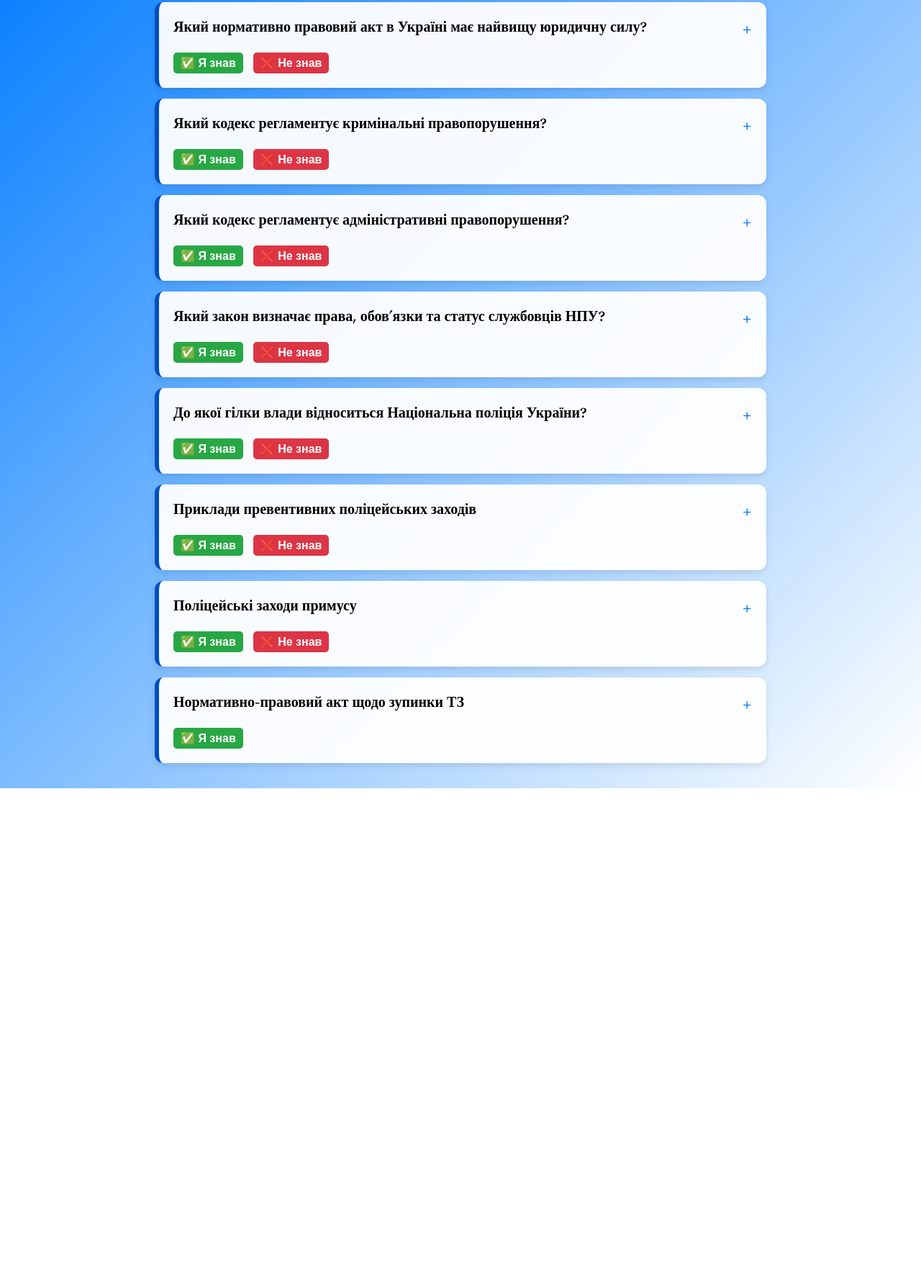
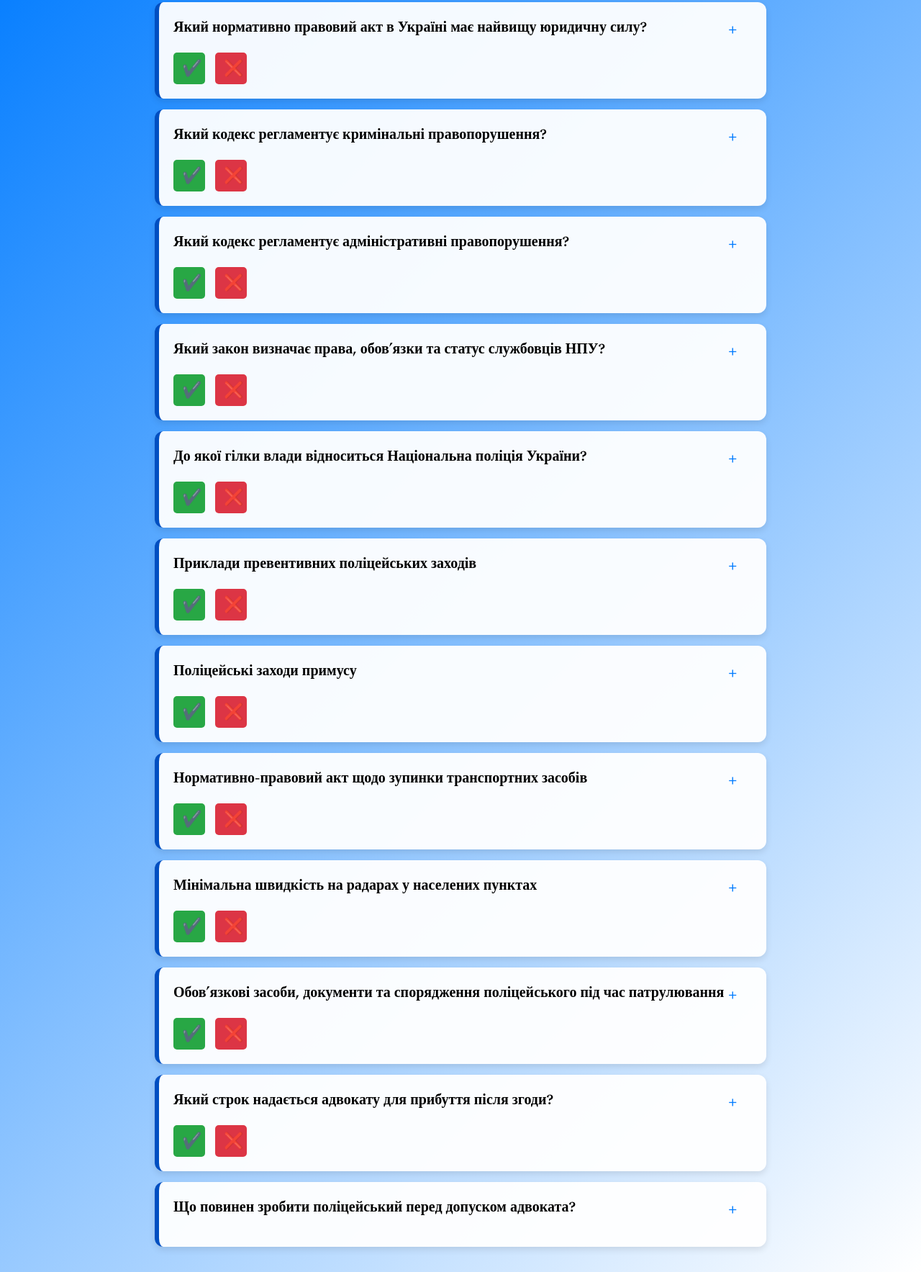
Before and after one commit to UkraineGta05/sbu, a plain HTML site: page index.html in a window 1280 px wide. Shown: the part 117-1884 px from the top of the page at 72% size. Before the commit the page ends 1212 px from the top, so only its background shows below. Drawn offline with nearby package versions, Linux system fonts and the light colour scheme.

Commit message:
Update index.html

```diff
--- a/index.html
+++ b/index.html
@@ -1,10 +1,10 @@
 <!DOCTYPE html>
 <html lang="uk">
 <head>
-  <meta charset="UTF-8">
+  <meta charset="UTF-8" />
   <title>Прокурорська перевірка НПУ</title>
-  <meta name="viewport" content="width=device-width, initial-scale=1.0">
-  <link href="https://fonts.googleapis.com/css2?family=Spectral:wght@700&display=swap" rel="stylesheet">
+  <meta name="viewport" content="width=device-width, initial-scale=1" />
+  <link href="https://fonts.googleapis.com/css2?family=Spectral:wght@700&display=swap" rel="stylesheet" />
   <style>
     body {
       font-family: 'Spectral', serif;
@@ -17,8 +17,8 @@
 
     h1 {
       text-align: center;
-      color: #ffffff;
-      text-shadow: 1px 1px 3px rgba(0,0,0,0.3);
+      color: #fff;
+      text-shadow: 1px 1px 3px rgba(0, 0, 0, 0.3);
       margin-bottom: 30px;
     }
 
@@ -33,7 +33,6 @@
       margin-bottom: 15px;
       padding: 20px;
       box-shadow: 0 4px 10px rgba(0, 0, 0, 0.1);
-      transition: 0.3s ease;
       border-left: 6px solid #004fc1;
       position: relative;
     }
@@ -41,6 +40,8 @@
     .question {
       font-size: 20px;
       cursor: pointer;
+      position: relative;
+      user-select: none;
     }
 
     .question::after {
@@ -67,7 +68,7 @@
     }
 
     .qa.active .answer {
-      max-height: 400px;
+      max-height: 500px;
     }
 
     .buttons {
@@ -75,13 +76,18 @@
     }
 
     .btn {
-      padding: 5px 10px;
-      font-size: 16px;
+      padding: 6px 12px;
+      font-size: 22px;
       margin-right: 10px;
       cursor: pointer;
       border-radius: 5px;
       border: none;
       font-weight: bold;
+      width: 44px;
+      height: 44px;
+      line-height: 1;
+      user-select: none;
+      transition: background-color 0.3s ease;
     }
 
     .btn.correct {
@@ -89,9 +95,17 @@
       color: white;
     }
 
+    .btn.correct.selected {
+      box-shadow: 0 0 8px 2px #28a745cc;
+    }
+
     .btn.incorrect {
       background-color: #dc3545;
       color: white;
+    }
+
+    .btn.incorrect.selected {
+      box-shadow: 0 0 8px 2px #dc3545cc;
     }
 
     .indicator {
@@ -101,14 +115,6 @@
       font-size: 22px;
     }
 
-    .correct-icon {
-      color: green;
-    }
-
-    .incorrect-icon {
-      color: red;
-    }
-
     #score {
       text-align: center;
       margin-top: 30px;
@@ -116,99 +122,124 @@
       color: white;
       text-shadow: 1px 1px 3px black;
     }
+
+    @media (max-width: 600px) {
+      .question {
+        font-size: 18px;
+      }
+
+      .answer {
+        font-size: 16px;
+      }
+    }
   </style>
 </head>
 <body>
-
   <h1>Питання для перевірки Національної Поліції України</h1>
-
   <div class="container" id="quiz-container">
 
-    <!-- ⚠️ 15 питань нижче. Всі мають унікальний index -->
-
-    <!-- Приклад -->
-    <!-- index = 0 -->
+    <!-- Вопросы -->
     <div class="qa">
-      <div class="indicator" id="indicator-0"></div>
       <div class="question" onclick="toggleAnswer(this)">Який нормативно правовий акт в Україні має найвищу юридичну силу?</div>
       <div class="answer">Конституція України</div>
       <div class="buttons">
-        <button class="btn correct" onclick="markAnswer(0, true)">✅ Я знав</button>
-        <button class="btn incorrect" onclick="markAnswer(0, false)">❌ Не знав</button>
+        <button class="btn correct" onclick="markAnswer(event, 0, true)">✔️</button>
+        <button class="btn incorrect" onclick="markAnswer(event, 0, false)">❌</button>
       </div>
     </div>
 
-    <!-- index = 1 -->
     <div class="qa">
-      <div class="indicator" id="indicator-1"></div>
       <div class="question" onclick="toggleAnswer(this)">Який кодекс регламентує кримінальні правопорушення?</div>
       <div class="answer">Кримінальний Кодекс України</div>
       <div class="buttons">
-        <button class="btn correct" onclick="markAnswer(1, true)">✅ Я знав</button>
-        <button class="btn incorrect" onclick="markAnswer(1, false)">❌ Не знав</button>
+        <button class="btn correct" onclick="markAnswer(event, 1, true)">✔️</button>
+        <button class="btn incorrect" onclick="markAnswer(event, 1, false)">❌</button>
       </div>
     </div>
 
-    <!-- index = 2 -->
     <div class="qa">
-      <div class="indicator" id="indicator-2"></div>
       <div class="question" onclick="toggleAnswer(this)">Який кодекс регламентує адміністративні правопорушення?</div>
       <div class="answer">Кодекс про Адміністративні Правопорушення</div>
       <div class="buttons">
-        <button class="btn correct" onclick="markAnswer(2, true)">✅ Я знав</button>
-        <button class="btn incorrect" onclick="markAnswer(2, false)">❌ Не знав</button>
+        <button class="btn correct" onclick="markAnswer(event, 2, true)">✔️</button>
+        <button class="btn incorrect" onclick="markAnswer(event, 2, false)">❌</button>
       </div>
     </div>
 
-    <!-- index = 3 -->
     <div class="qa">
-      <div class="indicator" id="indicator-3"></div>
       <div class="question" onclick="toggleAnswer(this)">Який закон визначає права, обов’язки та статус службовців НПУ?</div>
       <div class="answer">Закон України "Про Національну поліцію"</div>
       <div class="buttons">
-        <button class="btn correct" onclick="markAnswer(3, true)">✅ Я знав</button>
-        <button class="btn incorrect" onclick="markAnswer(3, false)">❌ Не знав</button>
+        <button class="btn correct" onclick="markAnswer(event, 3, true)">✔️</button>
+        <button class="btn incorrect" onclick="markAnswer(event, 3, false)">❌</button>
       </div>
     </div>
 
-    <!-- index = 4 -->
     <div class="qa">
-      <div class="indicator" id="indicator-4"></div>
       <div class="question" onclick="toggleAnswer(this)">До якої гілки влади відноситься Національна поліція України?</div>
       <div class="answer">Виконавча</div>
       <div class="buttons">
-        <button class="btn correct" onclick="markAnswer(4, true)">✅ Я знав</button>
-        <button class="btn incorrect" onclick="markAnswer(4, false)">❌ Не знав</button>
+        <button class="btn correct" onclick="markAnswer(event, 4, true)">✔️</button>
+        <button class="btn incorrect" onclick="markAnswer(event, 4, false)">❌</button>
       </div>
     </div>
 
-    <!-- index = 5 -->
     <div class="qa">
-      <div class="indicator" id="indicator-5"></div>
       <div class="question" onclick="toggleAnswer(this)">Приклади превентивних поліцейських заходів</div>
-      <div class="answer">1. Перевірка документів<br>2. Опитування<br>3. Поверхнева перевірка<br>4. Зупинка ТЗ та інші</div>
+      <div class="answer">1. Перевірка документів<br>2. Опитування особи<br>3. Поверхнева перевірка та огляд<br>4. Зупинка транспортного засобу та інші</div>
       <div class="buttons">
-        <button class="btn correct" onclick="markAnswer(5, true)">✅ Я знав</button>
-        <button class="btn incorrect" onclick="markAnswer(5, false)">❌ Не знав</button>
+        <button class="btn correct" onclick="markAnswer(event, 5, true)">✔️</button>
+        <button class="btn incorrect" onclick="markAnswer(event, 5, false)">❌</button>
       </div>
     </div>
 
-    <!-- index = 6 -->
     <div class="qa">
-      <div class="indicator" id="indicator-6"></div>
       <div class="question" onclick="toggleAnswer(this)">Поліцейські заходи примусу</div>
-      <div class="answer">Фізичний вплив, спецзасоби, зброя</div>
+      <div class="answer">Фізичний вплив (сила), застосування спецзасобів, застосування зброї</div>
       <div class="buttons">
-        <button class="btn correct" onclick="markAnswer(6, true)">✅ Я знав</button>
-        <button class="btn incorrect" onclick="markAnswer(6, false)">❌ Не знав</button>
+        <button class="btn correct" onclick="markAnswer(event, 6, true)">✔️</button>
+        <button class="btn incorrect" onclick="markAnswer(event, 6, false)">❌</button>
       </div>
     </div>
 
-    <!-- index = 7 -->
     <div class="qa">
-      <div class="indicator" id="indicator-7"></div>
-      <div class="question" onclick="toggleAnswer(this)">Нормативно-правовий акт щодо зупинки ТЗ</div>
+      <div class="question" onclick="toggleAnswer(this)">Нормативно-правовий акт щодо зупинки транспортних засобів</div>
       <div class="answer">Закон України про зупинку транспортних засобів</div>
       <div class="buttons">
-        <button class="btn correct" onclick="markAnswer(7, true)">✅ Я знав</button>
-        <button
+        <button class="btn correct" onclick="markAnswer(event, 7, true)">✔️</button>
+        <button class="btn incorrect" onclick="markAnswer(event, 7, false)">❌</button>
+      </div>
+    </div>
+
+    <div class="qa">
+      <div class="question" onclick="toggleAnswer(this)">Мінімальна швидкість на радарах у населених пунктах</div>
+      <div class="answer">70 км/год</div>
+      <div class="buttons">
+        <button class="btn correct" onclick="markAnswer(event, 8, true)">✔️</button>
+        <button class="btn incorrect" onclick="markAnswer(event, 8, false)">❌</button>
+      </div>
+    </div>
+
+    <div class="qa">
+      <div class="question" onclick="toggleAnswer(this)">Обов’язкові засоби, документи та спорядження поліцейського під час патрулювання</div>
+      <div class="answer">Бронежилет, зброя, рація, папка з протоколами</div>
+      <div class="buttons">
+        <button class="btn correct" onclick="markAnswer(event, 9, true)">✔️</button>
+        <button class="btn incorrect" onclick="markAnswer(event, 9, false)">❌</button>
+      </div>
+    </div>
+
+    <div class="qa">
+      <div class="question" onclick="toggleAnswer(this)">Який строк надається адвокату для прибуття після згоди?</div>
+      <div class="answer">15 хвилин</div>
+      <div class="buttons">
+        <button class="btn correct" onclick="markAnswer(event, 10, true)">✔️</button>
+        <button class="btn incorrect" onclick="markAnswer(event, 10, false)">❌</button>
+      </div>
+    </div>
+
+    <div class="qa">
+      <div class="question" onclick="toggleAnswer(this)">Що повинен зробити поліцейський перед допуском адвоката?</div>
+      <div class="answer">Перевірити його свідоцтво</div>
+      <div class="buttons">
+        <button class="btn correct" onclick="mark
```
